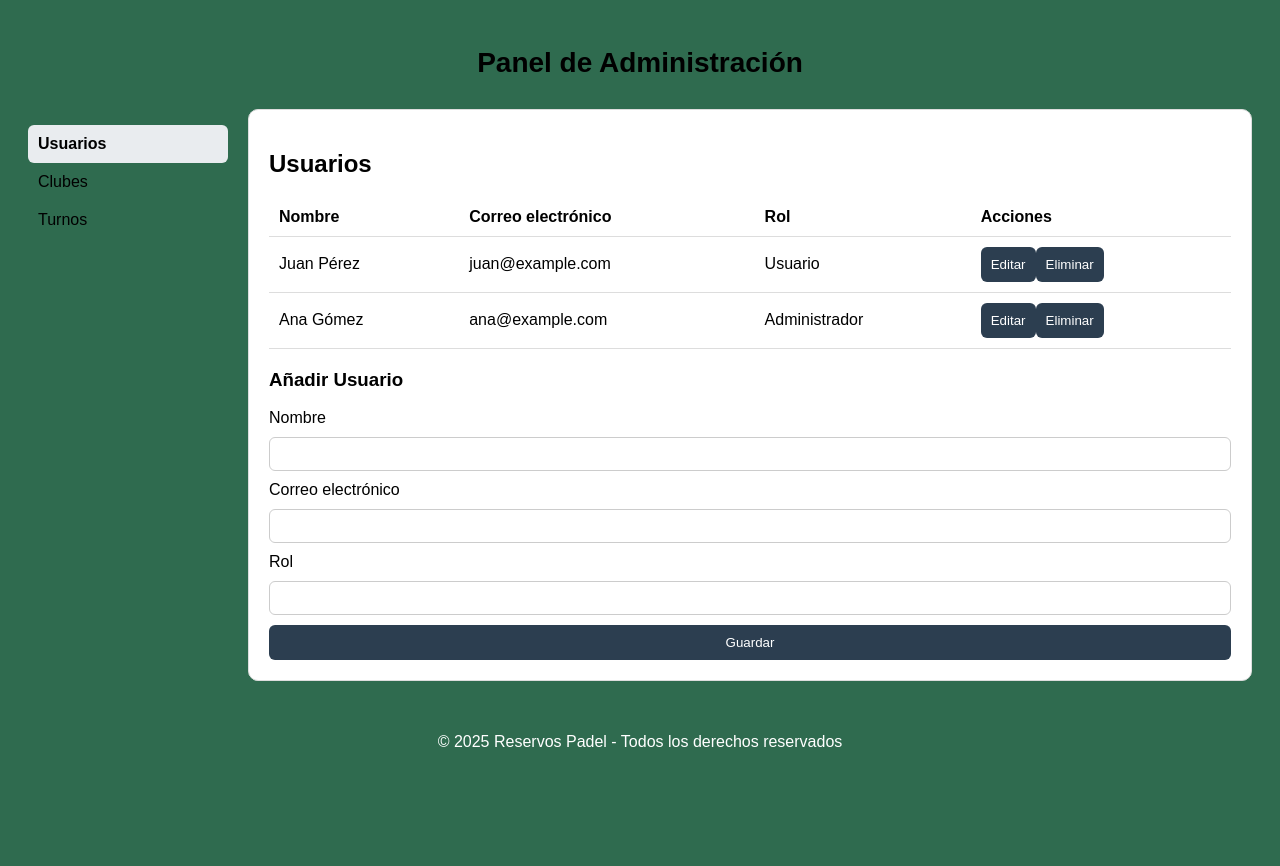
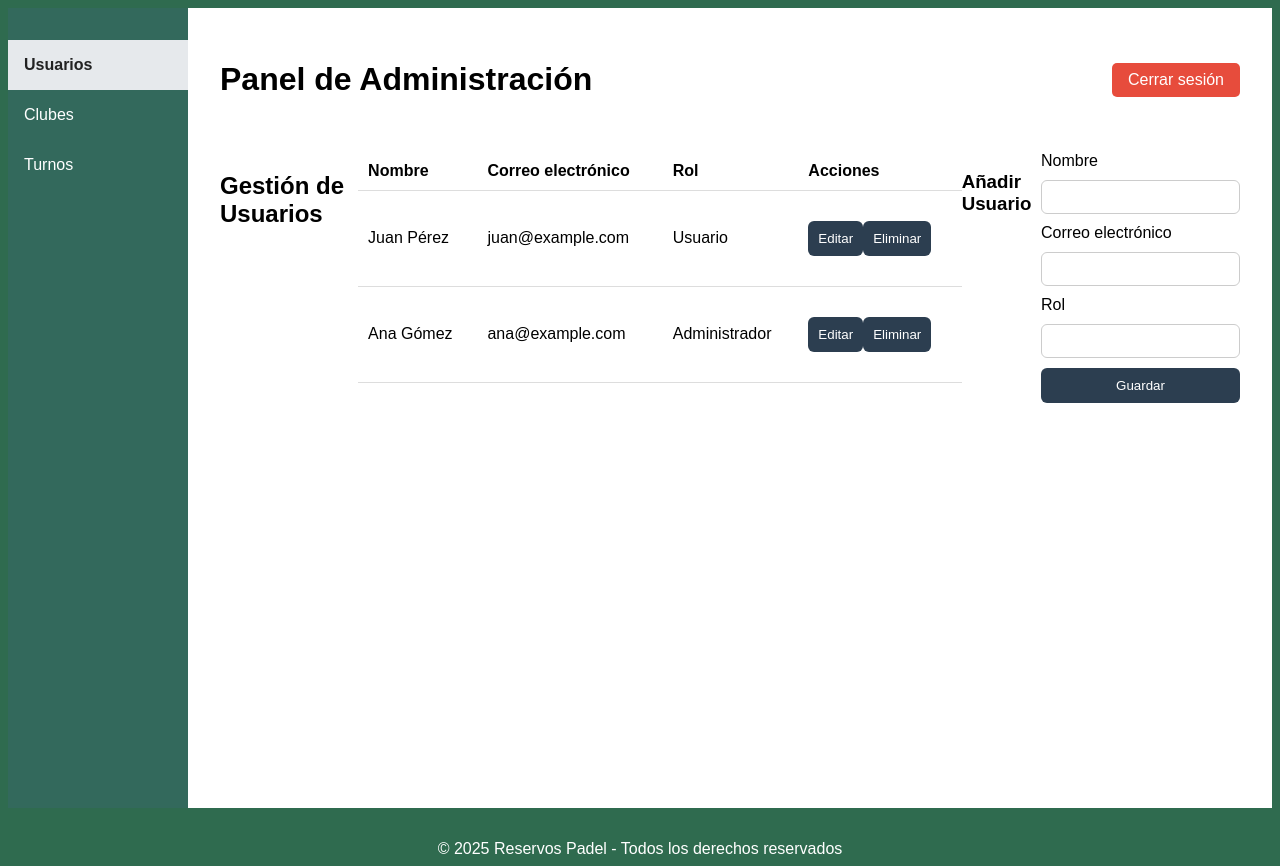
Before and after one commit to crimanvel/lucas_padel, an Angular app: page /admin in a window 1280 px wide. Before the commit the page ends 800 px from the top, so only its background shows below. Built offline with nearby package versions, Linux system fonts and the light colour scheme; sample sign-in values are in the browser's storage.

Commit message:
modificando el admin

```diff
--- a/src/app/admin/admin.css
+++ b/src/app/admin/admin.css
@@ -13,9 +13,16 @@ header h1 {
   display: flex;
 }
 
+.admin-layout {
+  display: flex;
+  min-height: 100vh;
+}
+
 .sidebar {
-  width: 200px;
-  padding-right: 20px;
+  width: 180px;
+  background: #33695c;
+  color: #fff;
+  padding: 1rem 0;
 }
 
 .sidebar ul {
@@ -24,22 +31,20 @@ header h1 {
 }
 
 .sidebar li {
-  padding: 10px;
-  border-radius: 6px;
+  padding: 1rem;
   cursor: pointer;
 }
 
-.sidebar .active {
-  background-color: #e9ecef;
+.sidebar li.active {
+  background: #e6e9ec;
+  color: #222;
   font-weight: bold;
 }
 
 .main-panel {
-  flex-grow: 1;
+  flex: 1;
+  padding: 2rem;
   background: #fff;
-  padding: 20px;
-  border-radius: 10px;
-  border: 1px solid #ddd;
 }
 
 table {
@@ -80,3 +85,38 @@ button {
 button:hover {
   background-color: #1a252f;
 }
+
+.btn-cerrar-sesion {
+  position: absolute;
+  top: 20px;
+  right: 40px;
+  background: #c0392b;
+  color: #fff;
+  border: none;
+  padding: 0.7rem 1.2rem;
+  border-radius: 6px;
+  font-weight: bold;
+  cursor: pointer;
+}
+
+.admin-header {
+  display: flex;
+  justify-content: space-between;
+  align-items: center;
+  margin-bottom: 2rem;
+}
+
+.cerrar-sesion-btn {
+  background: #e74c3c;
+  color: #fff;
+  border: none;
+  border-radius: 5px;
+  padding: 0.5rem 1rem;
+  font-size: 1rem;
+  cursor: pointer;
+  transition: background 0.2s;
+}
+
+.cerrar-sesion-btn:hover {
+  background: #c0392b;
+}
--- a/src/app/admin/admin.html
+++ b/src/app/admin/admin.html
@@ -1,19 +1,30 @@
-<main class="admin-container">
-  <header>
-    <h1>Panel de Administración</h1>
-  </header>
-
-  <section class="admin-content">
+<div class="admin-layout">
   <nav class="sidebar">
     <ul>
-        <li class="active">Usuarios</li>
-        <li>Clubes</li>
-        <li>Turnos</li>
+      <li
+        [class.active]="seccion === 'usuarios'"
+        (click)="seccion = 'usuarios'"
+      >
+        Usuarios
+      </li>
+      <li [class.active]="seccion === 'clubes'" (click)="seccion = 'clubes'">
+        Clubes
+      </li>
+      <li [class.active]="seccion === 'turnos'" (click)="seccion = 'turnos'">
+        Turnos
+      </li>
     </ul>
   </nav>
-
-    <section class="main-panel">
-      <h2>Usuarios</h2>
+  <main class="main-panel">
+    <div class="admin-header">
+      <h1>Panel de Administración</h1>
+      <button (click)="cerrarSesion()" class="cerrar-sesion-btn">
+        Cerrar sesión
+      </button>
+    </div>
+    <section *ngIf="seccion === 'usuarios'">
+      <div class="admin-content">
+        <h2>Gestión de Usuarios</h2>
         <table>
           <thead>
             <tr>
@@ -47,8 +58,87 @@
           <label for="rol">Rol</label>
           <input id="rol" formControlName="rol" />
 
-        <button type="submit" [disabled]="usuarioForm.invalid">Guardar</button>
+          <button type="submit" [disabled]="usuarioForm.invalid">
+            Guardar
+          </button>
         </form>
+      </div>
     </section>
+    <section *ngIf="seccion === 'clubes'">
+      <h2>Gestión de Clubes</h2>
+      <form
+        [formGroup]="clubForm"
+        (ngSubmit)="clubEditando ? guardarEdicionClub() : agregarClub()"
+      >
+        <label
+          >Nombre:
+          <input formControlName="nombre" />
+        </label>
+        <label
+          >Dirección:
+          <input formControlName="direccion" />
+        </label>
+        <button type="submit">
+          {{ clubEditando ? "Guardar" : "Agregar" }}
+        </button>
+        <button
+          *ngIf="clubEditando"
+          type="button"
+          (click)="clubEditando = null; clubForm.reset()"
+        >
+          Cancelar
+        </button>
+      </form>
+      <div *ngFor="let club of clubes" class="club-box">
+        <h3>{{ club.nombre }}</h3>
+        <p>{{ club.direccion }}</p>
+        <button (click)="editarClub(club)">Editar</button>
+        <button (click)="eliminarClub(club)">Eliminar</button>
+      </div>
+    </section>
+    <section *ngIf="seccion === 'turnos'">
+      <h2>Gestión de Turnos</h2>
+      <form
+        [formGroup]="turnoForm"
+        (ngSubmit)="turnoEditando ? guardarEdicionTurno() : agregarTurno()"
+      >
+        <label
+          >Club:
+          <select formControlName="club">
+            <option *ngFor="let club of clubes" [value]="club.nombre">
+              {{ club.nombre }}
+            </option>
+          </select>
+        </label>
+        <label *ngIf="!turnoEditando"
+          >Hora nueva:
+          <input formControlName="hora" placeholder="Ej: 17:00" />
+        </label>
+        <label *ngIf="turnoEditando"
+          >Modificar a:
+          <input formControlName="horaNueva" placeholder="Ej: 17:00" />
+        </label>
+        <button type="submit">
+          {{ turnoEditando ? "Guardar" : "Agregar" }}
+        </button>
+        <button
+          *ngIf="turnoEditando"
+          type="button"
+          (click)="turnoEditando = null; turnoForm.reset()"
+        >
+          Cancelar
+        </button>
+      </form>
+      <div *ngFor="let club of clubes" class="club-box">
+        <h3>{{ club.nombre }}</h3>
+        <ul>
+          <li *ngFor="let hora of club.horarios">
+            {{ hora }}
+            <button (click)="editarTurno(club, hora)">Editar</button>
+            <button (click)="eliminarTurno(club, hora)">Eliminar</button>
+          </li>
+        </ul>
+      </div>
     </section>
   </main>
+</div>
--- a/src/app/admin/admin.ts
+++ b/src/app/admin/admin.ts
@@ -1,8 +1,9 @@
 import { Component } from '@angular/core';
+import { FormBuilder, FormGroup, Validators } from '@angular/forms';
 import { CommonModule } from '@angular/common';
+import { ReactiveFormsModule } from '@angular/forms';
+import { TurnosService, Club } from '../home/turnos.service';
 import { Router } from '@angular/router';
-import { FormBuilder, FormGroup, Validators } from '@angular/forms';
-import { ReactiveFormsModule } from '@angular/forms';
 
 @Component({
   selector: 'app-admin',
@@ -12,33 +13,63 @@ import { ReactiveFormsModule } from '@angular/forms';
   styleUrls: ['./admin.css'],
 })
 export class Admin {
-  usuarioEditandoIndex: number | null = null;
+  seccion: 'usuarios' | 'clubes' | 'turnos' = 'usuarios';
 
-  usuarioForm: FormGroup;
+  // Usuarios
   usuarios: any[] = [
     { nombre: 'Juan Pérez', email: 'juan@example.com', rol: 'Usuario' },
     { nombre: 'Ana Gómez', email: 'ana@example.com', rol: 'Administrador' },
   ];
+  usuarioForm: FormGroup;
+  usuarioEditandoIndex: number | null = null;
 
-  constructor(private fb: FormBuilder) {
+  // Clubes
+  clubForm: FormGroup;
+  clubEditando: Club | null = null;
+  clubes: Club[] = [];
+
+  // Turnos
+  turnoForm: FormGroup;
+  turnoEditando: { club: Club; hora: string } | null = null;
+
+  constructor(
+    private fb: FormBuilder,
+    private turnosService: TurnosService,
+    private router: Router
+  ) {
+    // Usuarios
     this.usuarioForm = this.fb.group({
       nombre: ['', Validators.required],
       email: ['', [Validators.required, Validators.email]],
       rol: ['', Validators.required],
     });
+
+    // Clubes
+    this.clubForm = this.fb.group({
+      nombre: ['', Validators.required],
+      direccion: ['', Validators.required],
+    });
+
+    // Turnos
+    this.turnoForm = this.fb.group({
+      club: ['', Validators.required],
+      hora: ['', Validators.required],
+      horaNueva: [''],
+    });
+
+    this.actualizarClubes();
   }
 
+  // Usuarios
   guardar() {
     if (this.usuarioForm.valid) {
       const nuevoUsuario = this.usuarioForm.value;
-
       if (this.usuarioEditandoIndex !== null) {
         this.usuarios[this.usuarioEditandoIndex] = nuevoUsuario;
         this.usuarioEditandoIndex = null;
       } else {
         this.usuarios.push(nuevoUsuario);
       }
-
       this.usuarioForm.reset();
     }
   }
@@ -55,4 +86,90 @@ export class Admin {
   eliminar(usuario: any) {
     this.usuarios = this.usuarios.filter((u) => u !== usuario);
   }
+
+  // Clubes
+  actualizarClubes() {
+    this.clubes = this.turnosService.getClubes();
+  }
+
+  agregarClub() {
+    if (this.clubForm.valid) {
+      const { nombre, direccion } = this.clubForm.value;
+      this.turnosService.agregarClub(nombre, direccion);
+      this.clubForm.reset();
+      this.actualizarClubes();
+    }
+  }
+
+  editarClub(club: Club) {
+    this.clubEditando = club;
+    this.clubForm.patchValue({
+      nombre: club.nombre,
+      direccion: club.direccion,
+    });
+  }
+
+  guardarEdicionClub() {
+    if (this.clubEditando && this.clubForm.valid) {
+      const { nombre, direccion } = this.clubForm.value;
+      this.turnosService.editarClub(
+        this.clubEditando.nombre,
+        nombre,
+        direccion
+      );
+      this.clubEditando = null;
+      this.clubForm.reset();
+      this.actualizarClubes();
+    }
+  }
+
+  eliminarClub(club: Club) {
+    this.turnosService.eliminarClub(club.nombre);
+    this.actualizarClubes();
+  }
+
+  // Turnos
+  agregarTurno() {
+    if (this.turnoForm.valid) {
+      this.turnosService.agregarTurno(
+        this.turnoForm.value.club,
+        this.turnoForm.value.hora
+      );
+      this.turnoForm.reset();
+      this.actualizarClubes();
+    }
+  }
+
+  editarTurno(club: Club, hora: string) {
+    this.turnoEditando = { club, hora };
+    this.turnoForm.patchValue({
+      club: club.nombre,
+      hora: hora,
+      horaNueva: hora,
+    });
+  }
+
+  guardarEdicionTurno() {
+    if (this.turnoEditando && this.turnoForm.value.horaNueva) {
+      this.turnosService.modificarTurno(
+        this.turnoEditando.club.nombre,
+        this.turnoEditando.hora,
+        this.turnoForm.value.horaNueva
+      );
+      this.turnoEditando = null;
+      this.turnoForm.reset();
+      this.actualizarClubes();
+    }
+  }
+
+  eliminarTurno(club: Club, hora: string) {
+    this.turnosService.eliminarTurno(club.nombre, hora);
+    this.actualizarClubes();
+  }
+
+  cerrarSesion() {
+    localStorage.removeItem('logueado');
+    sessionStorage.setItem('logout', 'true');
+    this.router.navigate(['/login']);
+  }
 }
--- a/src/app/home/turnos.service.ts
+++ b/src/app/home/turnos.service.ts
@@ -2,48 +2,78 @@ import { Injectable } from '@angular/core';
 
 export interface Club {
   nombre: string;
-  direccion: string;
+  direccion: string; // <-- agregar esto
   horarios: string[];
+  reservas: { [hora: string]: boolean }; // <-- asegúrate de que esto esté presente
 }
 
 const STORAGE_KEY = 'clubes_padel';
 
 @Injectable({
-  providedIn: 'root'
+  providedIn: 'root',
 })
 export class TurnosService {
   private clubes: Club[] = [
     {
       nombre: 'Club Padel Norte',
-      direccion: 'Av. Slempreviva 742',
-      horarios: ['10:00', '11:00', '12:00']
+      direccion: 'Av. Norte 123', // <-- agregar esto
+      horarios: ['10:00', '11:00', '12:00'],
+      reservas: {
+        '10:00': false,
+        '11:00': false,
+        '12:00': false,
+      },
     },
     {
       nombre: 'Pádel Center',
-      direccion: 'Avenida Belgrano 123',
-      horarios: ['9:00', '10:00', '11:00']
+      direccion: 'Avenida Siempre Viva 742',
+      horarios: ['9:00', '10:00', '11:00'],
+      reservas: {
+        '9:00': false,
+        '10:00': false,
+        '11:00': false,
+      },
     },
     {
       nombre: 'Canchas Los Álamos',
-      direccion: 'Av. Los Rosales 543',
-      horarios: ['14:00', '15:00', '16:00']
+      direccion: 'Paseo de la Reforma 456',
+      horarios: ['14:00', '15:00', '16:00'],
+      reservas: {
+        '14:00': false,
+        '15:00': false,
+        '16:00': false,
+      },
     },
     {
       nombre: 'Instituto',
-      direccion: 'Av. Velez 742',
-      horarios: ['10:00', '11:00', '12:00']
+      direccion: 'Boulevard de los Insurgentes 789',
+      horarios: ['10:00', '11:00', '12:00'],
+      reservas: {
+        '10:00': false,
+        '11:00': false,
+        '12:00': false,
+      },
     },
     {
       nombre: 'Pádel House',
-      direccion: 'Avenida Rosas 123',
-      horarios: ['9:00', '10:00', '11:00']
+      direccion: 'Calle de la Amargura 321',
+      horarios: ['9:00', '10:00', '11:00'],
+      reservas: {
+        '9:00': false,
+        '10:00': false,
+        '11:00': false,
+      },
     },
     {
       nombre: 'Canchas Talleres',
-      direccion: 'Av. San Martin 543',
-      horarios: ['14:00', '15:00', '16:00']
-    }
-
+      direccion: 'Avenida de la Paz 654',
+      horarios: ['14:00', '15:00', '16:00'],
+      reservas: {
+        '14:00': false,
+        '15:00': false,
+        '16:00': false,
+      },
+    },
   ];
 
   constructor() {
@@ -61,12 +91,8 @@ export class TurnosService {
     localStorage.setItem(STORAGE_KEY, JSON.stringify(this.clubes));
   }
 
-  getClubes(): Club[] {
-    return this.clubes;
-  }
-
   reservarTurno(nombreClub: string, hora: string): boolean {
-    const club = this.clubes.find(c => c.nombre === nombreClub);
+    const club = this.clubes.find((c) => c.nombre === nombreClub);
     if (club) {
       const index = club.horarios.indexOf(hora);
       if (index !== -1) {
@@ -75,6 +101,64 @@ export class TurnosService {
         return true;
       }
     }
-    return false;
-  }
+    return false;
+  }
+
+  agregarTurno(clubNombre: string, hora: string) {
+    const club = this.clubes.find((c) => c.nombre === clubNombre);
+    if (club && !club.horarios.includes(hora)) {
+      club.horarios.push(hora);
+      club.reservas[hora] = false;
+    }
+  }
+
+  eliminarTurno(clubNombre: string, hora: string) {
+    const club = this.clubes.find((c) => c.nombre === clubNombre);
+    if (club) {
+      club.horarios = club.horarios.filter((h) => h !== hora);
+      delete club.reservas[hora];
+    }
+  }
+
+  modificarTurno(clubNombre: string, horaVieja: string, horaNueva: string) {
+    const club = this.clubes.find((c) => c.nombre === clubNombre);
+    if (
+      club &&
+      club.horarios.includes(horaVieja) &&
+      !club.horarios.includes(horaNueva)
+    ) {
+      club.horarios = club.horarios.map((h) =>
+        h === horaVieja ? horaNueva : h
+      );
+      club.reservas[horaNueva] = club.reservas[horaVieja];
+      delete club.reservas[horaVieja];
+    }
+  }
+
+  agregarClub(nombre: string, direccion: string) {
+    if (!this.clubes.find((c) => c.nombre === nombre)) {
+      this.clubes.push({
+        nombre,
+        direccion,
+        horarios: [],
+        reservas: {},
+      });
+    }
+  }
+
+  editarClub(nombreViejo: string, nombreNuevo: string, direccion: string) {
+    const club = this.clubes.find((c) => c.nombre === nombreViejo);
+    if (club) {
+      club.nombre = nombreNuevo;
+      club.direccion = direccion;
+    }
+  }
+
+  eliminarClub(nombre: string) {
+    this.clubes = this.clubes.filter((c) => c.nombre !== nombre);
+  }
+
+  getClubes(): Club[] {
+    return this.clubes;
+  }
 }
```
Also changed, not shown: src/app/home/home.html (+11 -3 lines). Lines whose indentation alone changed are shown as unchanged.
